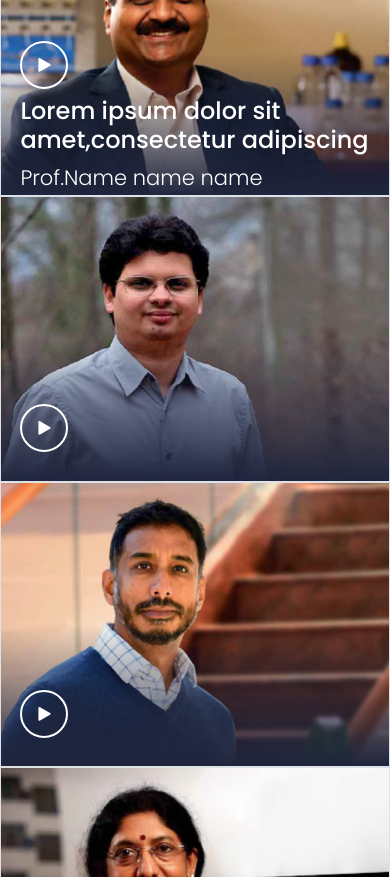
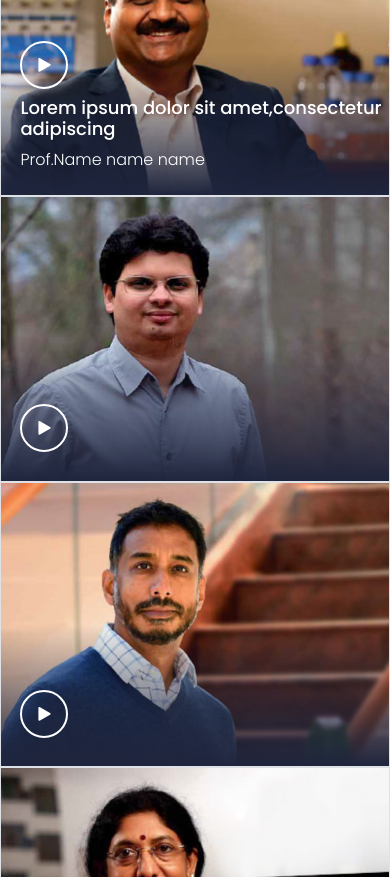
Before and after one commit to sreelekha-2/assignment-INFOSYSXD2, a plain HTML site: page index.html in a window 390 px wide. Shown: the part 918-1795 px from the top of the page. Drawn offline with nearby package versions, Linux system fonts and the light colour scheme; files whose address does not match are found by name.

Commit message:
Update info.css

```diff
--- a/info.css
+++ b/info.css
@@ -10,15 +10,7 @@
 .body{
     background-color: #14202E;
 }
-/*#link1,#link2,#link3{
-    color:#C7CBD6;
-    font-size:18px;
-    font-family: "Poppins";
-    font-weight:400;
-}*/
-/* #link1,#link2,#link3:hover{
-    color:#F1AC4D;
-} */
+
 .navbar-light .navbar-nav .header-link1{
     color:#C7CBD6;
     font-size:18px;
@@ -421,12 +413,19 @@ option{
     }
     .menu{
         display:none;
-
+    }
 }
 @media screen and (max-width:768px){
     .hr-line2{
         display:none;
     }
     .logo-title{
-        font-size:12px;
+      font-size:12px;
+    }
+    .first-head{
+        font-size:18px;
+    }
+    .first-para{
+        font-size:16px;
+    }
 }
```
